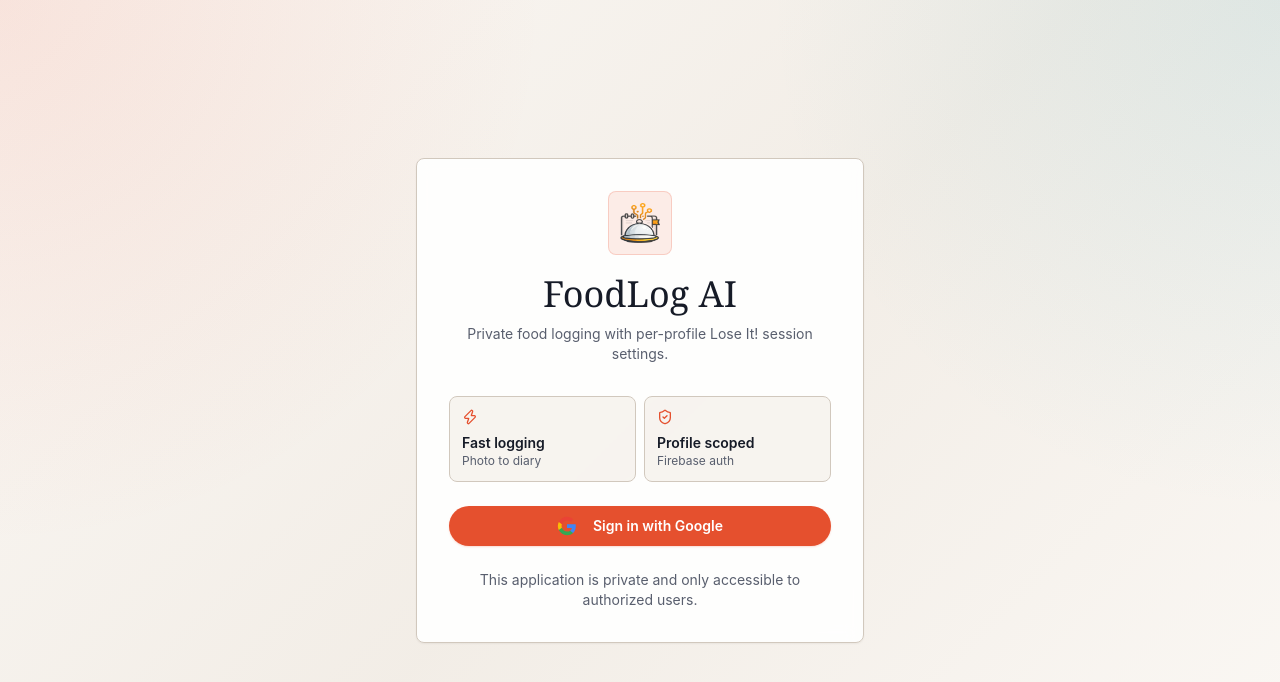
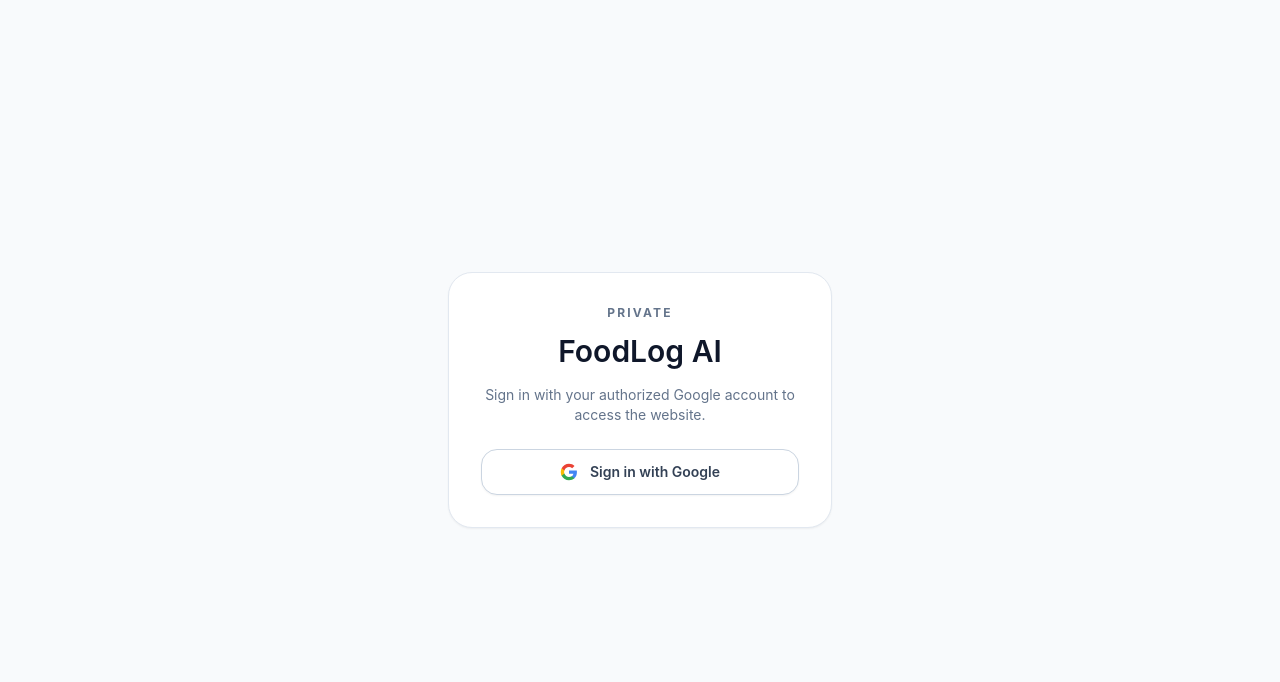
Before and after one commit to bradyespey/food-log, a React (Vite) app: page /login in a window 1280 px wide. Shown: the top 682 px of the page. Built offline with nearby package versions, Linux system fonts and the light colour scheme; no server answers.

Commit message:
Standardize sign-in screen to match shared login card style
Same light card style now used across all Google-auth projects:
white card, generic sign-in copy, matching button.

```diff
--- a/src/pages/LoginPage.tsx
+++ b/src/pages/LoginPage.tsx
@@ -1,9 +1,7 @@
 //src/pages/LoginPage.tsx
 
 import { Navigate, useLocation } from 'react-router-dom'
-import { Button } from '../components/ui/Button'
 import { useAuth } from '../context/AuthContext'
-import { ShieldCheck, Zap } from 'lucide-react'
 
 export function LoginPage() {
   const { session, signIn, loading } = useAuth()
@@ -16,87 +14,36 @@
   }
 
   return (
-    <div className="app-bg min-h-screen flex items-center justify-center px-4 py-8">
-      <div className="w-full max-w-md surface rounded-lg p-6 sm:p-8 mx-auto">
-
-        {/* Header */}
-        <div className="mb-8 text-center">
-          <div className="flex justify-center">
-            <div className="w-16 h-16 rounded-lg border border-primary/20 bg-primary/10 flex items-center justify-center">
-              <img src="/foodlog-logo.png" alt="FoodLog AI" className="w-10 h-10" />
-            </div>
-          </div>
-          <h1 className="font-display mt-4 text-4xl leading-tight text-foreground">
-            FoodLog AI
-          </h1>
-          <p className="mt-2 text-sm text-muted-foreground">
-            Private food logging with per-profile Lose It! session settings.
-          </p>
-        </div>
-
-        <div className="mb-6 grid grid-cols-2 gap-2 text-sm">
-          <div className="rounded-lg border border-border bg-secondary/50 p-3">
-            <Zap className="mb-2 h-4 w-4 text-primary" />
-            <div className="font-semibold text-foreground">Fast logging</div>
-            <div className="text-xs text-muted-foreground">Photo to diary</div>
-          </div>
-          <div className="rounded-lg border border-border bg-secondary/50 p-3">
-            <ShieldCheck className="mb-2 h-4 w-4 text-primary" />
-            <div className="font-semibold text-foreground">Profile scoped</div>
-            <div className="text-xs text-muted-foreground">Firebase auth</div>
-          </div>
-        </div>
-
-        {/* Sign-in Button */}
-        <Button
-          className="w-full flex items-center justify-center"
+    <div className="flex min-h-screen items-center justify-center bg-slate-50 px-4">
+      <div className="w-full max-w-sm rounded-3xl border border-slate-200 bg-white p-8 text-center shadow-sm">
+        <p className="text-xs font-bold uppercase tracking-[0.18em] text-slate-500">Private</p>
+        <h1 className="mt-3 text-3xl font-semibold text-slate-900">FoodLog AI</h1>
+        <p className="mt-4 text-sm text-slate-500">Sign in with your authorized Google account to access the website.</p>
+        <button
           onClick={signIn}
-          isLoading={loading}
-          leftIcon={
-            <svg
-              className="w-5 h-5 mr-2"
-              viewBox="0 0 24 24"
-              aria-hidden="true"
-              focusable="false"
+          disabled={loading}
+          className="mt-6 inline-flex w-full items-center justify-center gap-3 rounded-2xl border border-slate-300 bg-white px-4 py-3 text-sm font-semibold text-slate-700 shadow-sm transition-colors hover:bg-slate-50 disabled:opacity-60"
         >
+          <svg width="18" height="18" viewBox="0 0 24 24" aria-hidden="true" focusable="false">
             <path
-                d="M22.56 12.25c0-.78-.07-1.53-.2-2.25H12v4.26h5.92
-                   c-.26 1.37-1.04 2.53-2.21 3.31v2.77h3.57
-                   c2.08-1.92 3.28-4.74 3.28-8.09z"
+              d="M22.56 12.25c0-.78-.07-1.53-.2-2.25H12v4.26h5.92c-.26 1.37-1.04 2.53-2.21 3.31v2.77h3.57c2.08-1.92 3.28-4.74 3.28-8.09z"
               fill="#4285F4"
             />
             <path
-                d="M12 23c2.97 0 5.46-.98 7.28-2.66l-3.57-2.77
-                   c-.98.66-2.23 1.06-3.71 1.06
-                   -2.86 0-5.29-1.93-6.16-4.53H2.18v2.84
-                   C3.99 20.53 7.7 23 12 23z"
+              d="M12 23c2.97 0 5.46-.98 7.28-2.66l-3.57-2.77c-.98.66-2.23 1.06-3.71 1.06-2.86 0-5.29-1.93-6.16-4.53H2.18v2.84C3.99 20.53 7.7 23 12 23z"
               fill="#34A853"
             />
             <path
-                d="M5.84 14.09c-.22-.66-.35-1.36-.35-2.09
-                   s.13-1.43.35-2.09V7.07H2.18
-                   C1.43 8.55 1 10.22 1 12s.43 3.45 1.18 4.93
-                   l2.85-2.22.81-.62z"
+              d="M5.84 14.09c-.22-.66-.35-1.36-.35-2.09s.13-1.43.35-2.09V7.07H2.18C1.43 8.55 1 10.22 1 12s.43 3.45 1.18 4.93l2.85-2.22.81-.62z"
               fill="#FBBC05"
             />
             <path
-                d="M12 5.38c1.62 0 3.06.56 4.21 1.64l3.15-3.15
-                   C17.45 2.09 14.97 1 12 1
-                   7.7 1 3.99 3.47 2.18 7.07l3.66 2.84
-                   c.87-2.6 3.3-4.53 6.16-4.53z"
+              d="M12 5.38c1.62 0 3.06.56 4.21 1.64l3.15-3.15C17.45 2.09 14.97 1 12 1 7.7 1 3.99 3.47 2.18 7.07l3.66 2.84c.87-2.6 3.3-4.53 6.16-4.53z"
               fill="#EA4335"
             />
-              <path d="M0 0h24v24H0z" fill="none" />
           </svg>
-          }
-        >
-          Sign in with Google
-        </Button>
-
-        {/* Footer Note */}
-        <div className="mt-6 text-center text-sm text-muted-foreground">
-          <p>This application is private and only accessible to authorized users.</p>
-        </div>
+          {loading ? 'Signing in...' : 'Sign in with Google'}
+        </button>
       </div>
     </div>
   )
```
Lines whose indentation alone changed are shown as unchanged.
